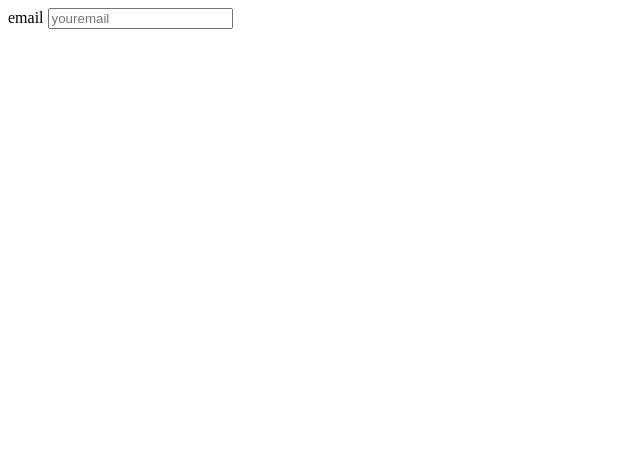
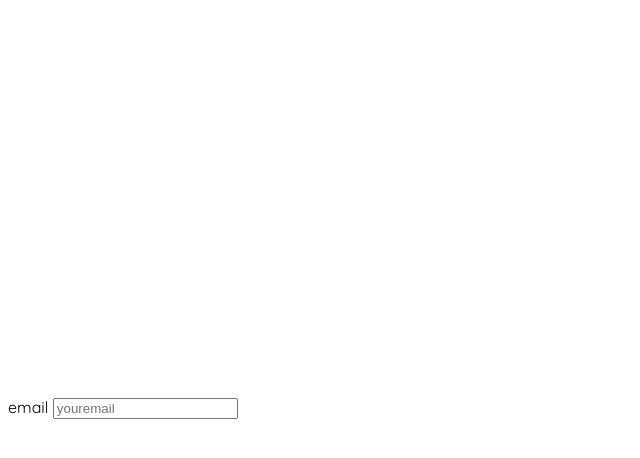
Before and after one commit to cesarandev/cursoFrontendDev-Practico, a plain HTML site: page index.html in a window 1280 px wide. Shown: the whole page, without its empty margins (0-640 px from the left). Drawn offline with Linux system fonts and the light colour scheme.

Commit message:
Cambios guardados

```diff
--- a/css/styles.css
+++ b/css/styles.css
@@ -0,0 +1,17 @@
+:root {
+    --black: #000000;
+    --white: #FFFFFF;
+    --very-light-pink: #C7C7C7;
+    --text-input-field: #F7F7F7;
+    --hospital-green: #ACD9B2;
+}
+
+body {
+    font-family: 'Quicksand', sans-serif;
+}
+
+.login {
+    width: 100%;
+    height: 100vh;
+    align-content: center;
+}
--- a/index.html
+++ b/index.html
@@ -3,6 +3,10 @@
 <head>
     <meta charset="UTF-8">
     <meta name="viewport" content="width=device-width, initial-scale=1.0">
+    <link rel="preconnect" href="https://fonts.googleapis.com">
+    <link rel="preconnect" href="https://fonts.gstatic.com" crossorigin>
+    <link href="https://fonts.googleapis.com/css2?family=Quicksand:wght@300..700&display=swap" rel="stylesheet">
+    <link rel="stylesheet" href="./css/styles.css">
     <title>Document</title>
 </head>
 <body>
```
